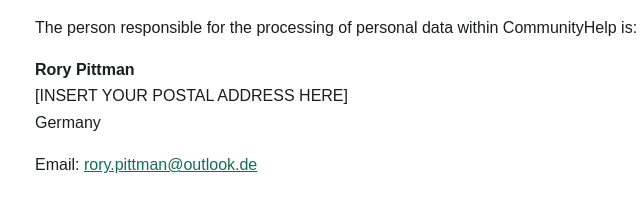
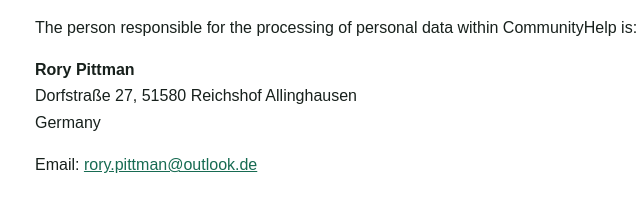
Before and after one commit to rippetz/communityhelp-privacy, a plain HTML site: page index.html in a window 1280 px wide. Shown: the part 396-610 px from the top of the page, 236-876 px from the left. Drawn offline with Linux system fonts and the light colour scheme.

Commit message:
Update index.html
..

```diff
--- a/index.html
+++ b/index.html
@@ -135,7 +135,7 @@
 
         <p>
             <strong>Rory Pittman</strong><br>
-            [INSERT YOUR POSTAL ADDRESS HERE]<br>
+           Dorfstraße 27, 51580 Reichshof Allinghausen<br>
             Germany
         </p>
 
```
